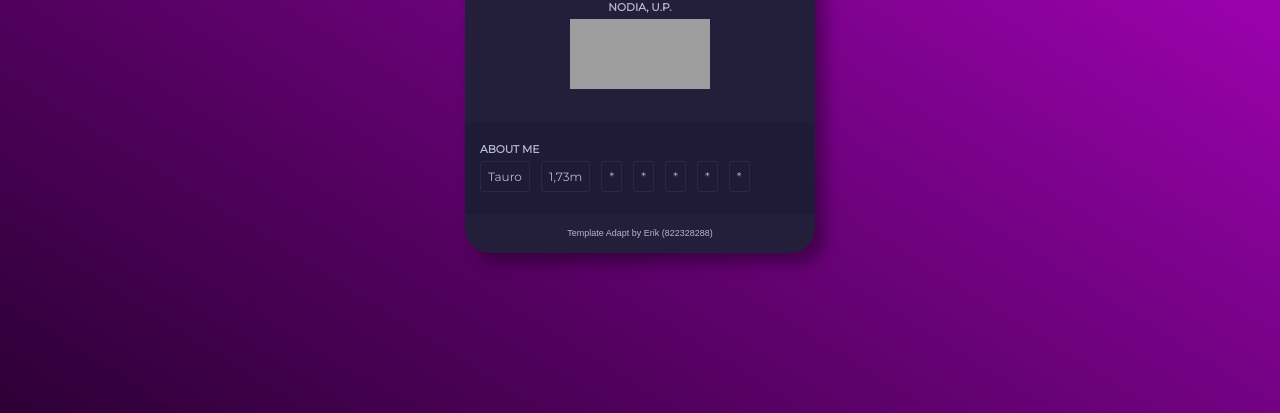
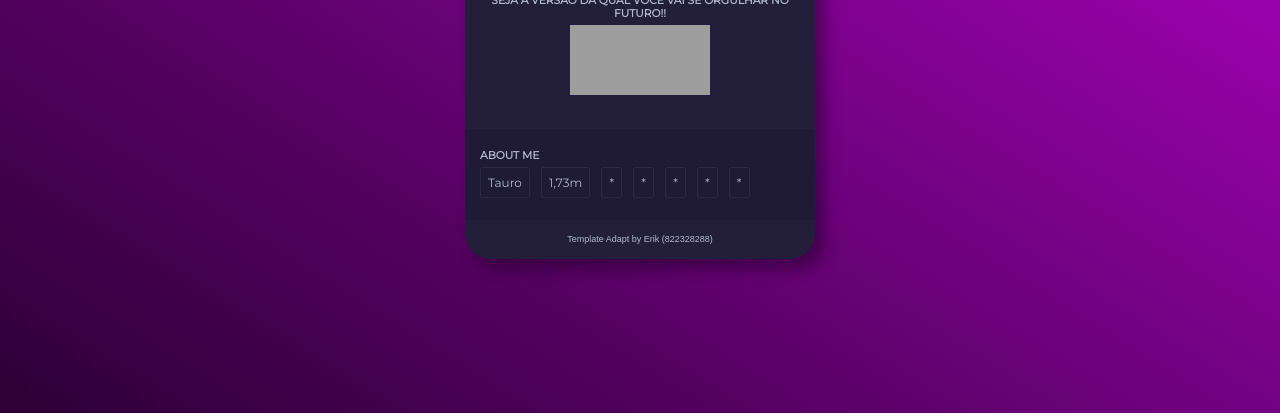
Before and after one commit to SirHayk/Reeh2, a plain HTML site: page index.html in a window 1280 px wide. Shown: the part 387-800 px from the top of the page. Drawn offline with Linux system fonts and the light colour scheme; grey boxes are pictures that could not be loaded.

Commit message:
Update index.html

```diff
--- a/index.html
+++ b/index.html
@@ -3,7 +3,7 @@
 
 <head>
     <meta charset="UTF-8">
-    <title>#035 - Profile Card Design</title>
+    <title>Reeh</title>
     <link rel='stylesheet' href='https://cdnjs.cloudflare.com/ajax/libs/font-awesome/5.8.0/css/all.min.css'>
     <link rel="stylesheet" href="style.css">
 </head>
@@ -13,7 +13,7 @@
     <span class="pro">♥</span>
     <img src="https://i.imgur.com/jmRAs6k.png" alt="user"/>
     <h3>Reeh</h3>
-    <h6>Nodia, U.P.</h6>
+    <h6>Seja a versão da qual você vai se orgulhar no futuro!!</h6>
     <iframe width="140" height="70" src="https://www.youtube.com/embed/wHm3vpNwUFQ" title="" frameBorder="0"   allow="accelerometer; autoplay; clipboard-write; encrypted-media; gyroscope; picture-in-picture; web-share"  allowFullScreen></iframe>
     <div class="skills">
         <h6>About me</h6>
```
